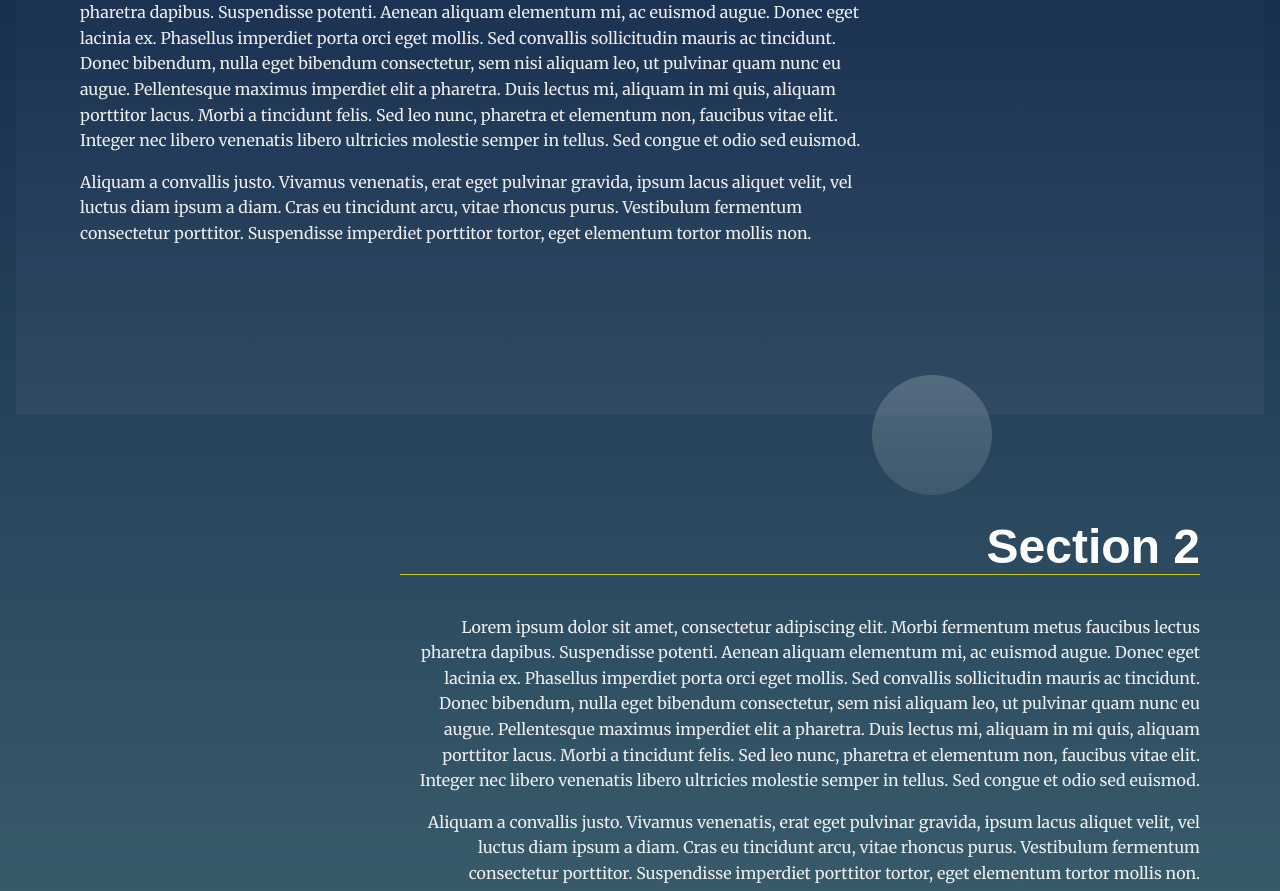
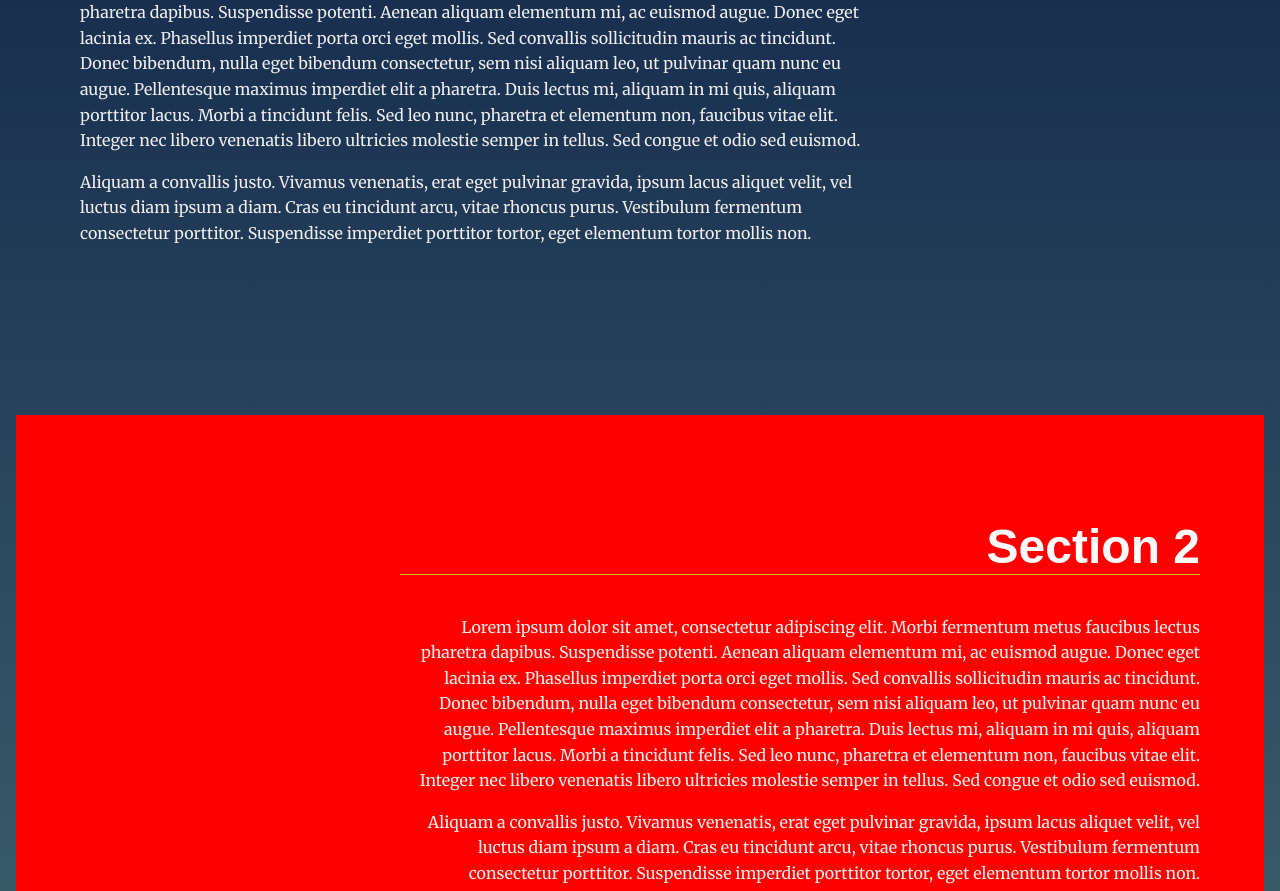
Before and after one commit to MohamedYasserElzofzaf/JS-DOM, a plain HTML site: page index.html in a window 1280 px wide. Shown: the part 696-1587 px from the top of the page. Drawn offline with Linux system fonts and the light colour scheme.

Commit message:
Add the active function in js file

```diff
--- a/css/styles.css
+++ b/css/styles.css
@@ -227,7 +227,7 @@ section:nth-of-type(3n + 1) .landing__container::after {
 /* Note: your-active-class class is applied through javascript. You should update the class here and in the index.html to what you set in your javascript file.  */
 
 .your-active-class {
-    background-color: rgb(124, 73, 117);
+    background-color: rgb(114, 19, 66);
     background: linear-gradient( 0deg, rgba(129, 139, 167, 0.1) 0%, rgba(0, 0, 0, 0) 100%);
 }
 
--- a/js/app.js
+++ b/js/app.js
@@ -57,21 +57,25 @@ unorderList.appendChild(newfragment);
  *
  */
 // to know when the view change
-let active_sec = document.getAttribute("data-nav");
-let active = active_sec.getElementsByClassName("landing__container");
 window.addEventListener("scroll", () => {
-    active.forEach(() => {
+    sections.forEach((active) => {
         const react = active.getBoundingClientRect();
         if (react.top >= 0 && react.top <= 200) {
             // add the new
+            sections.forEach((section) => {
+                section.classList.remove("your-active-class");
+            });
             active.classList.add("your-active-class");
+            active.style = "background-color: red;";
         }
-        // remove the old one
-        active_sec.forEach(() => {
-            active.classList.remove("activLink");
+        let activeLink = document.querySelectorAll("a");
+        activeLink.forEach((link) => {
+            if (link.textContent == active.getAttribute("data-nav")) {
+                link.classList.remove("your-active-class");
+
+                link.classList.add("your-active-class");
+            }
         });
-
-        // active_sec.classList.add("your-active-class");
     });
 });
 // Build menu
```
